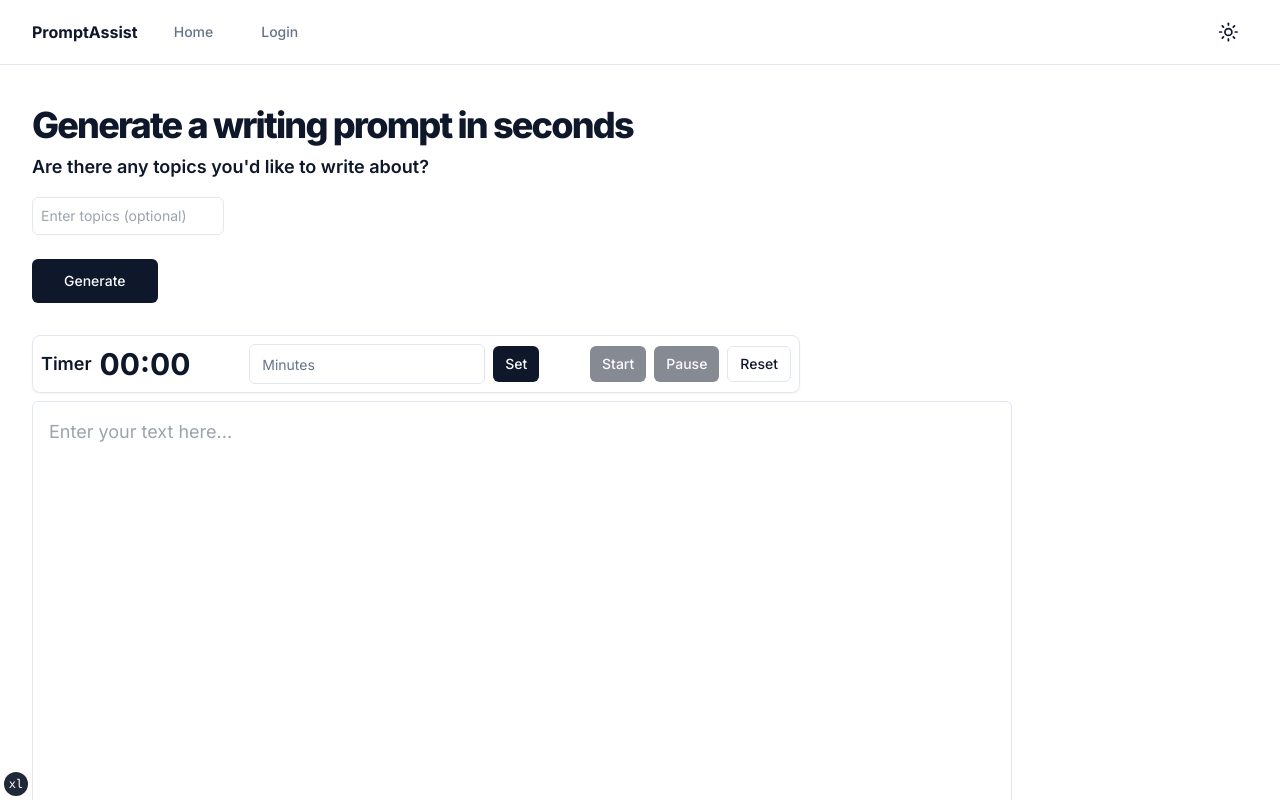
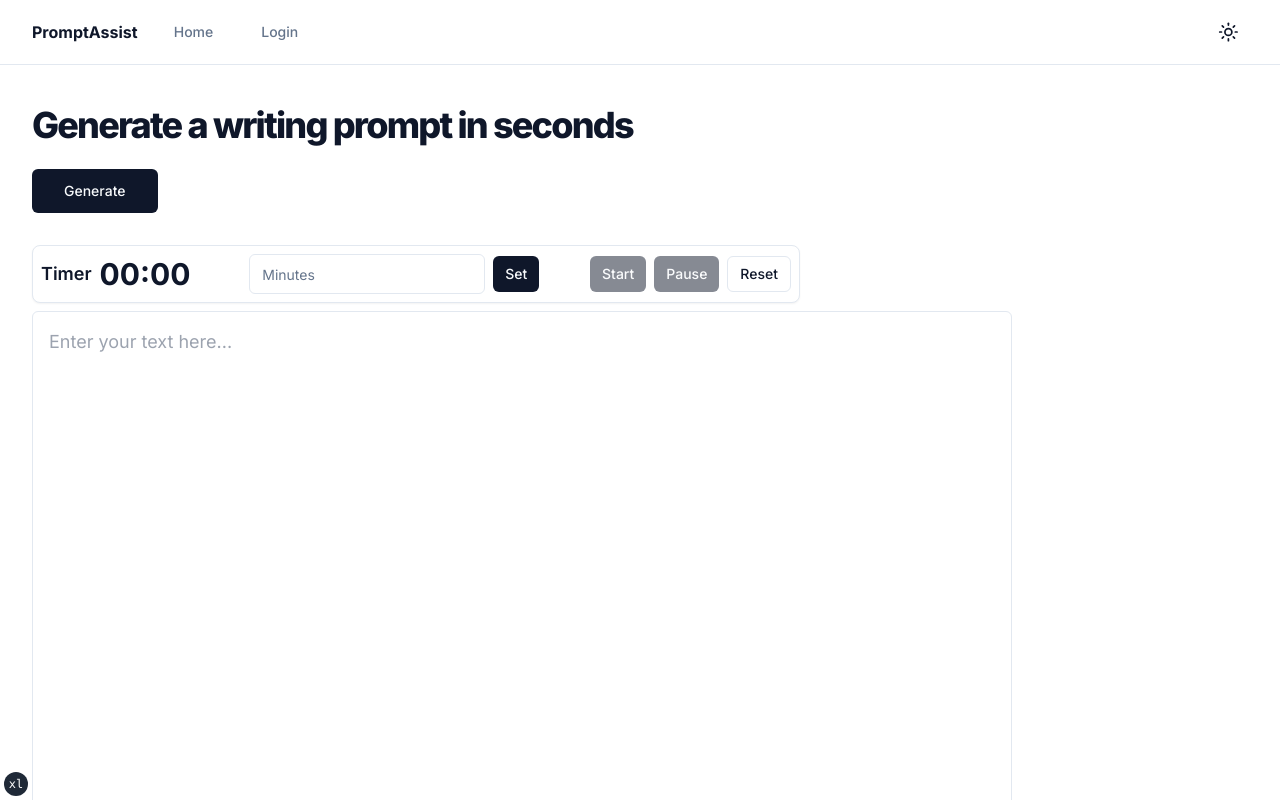
Before and after one commit to tomchamplin1/writing-assistant, a Next.js app: page / in a window 1280 px wide. Shown: the top 800 px of the page. Built offline with nearby package versions, Linux system fonts and the light colour scheme; no server answers.

Commit message:
Remove topics

```diff
--- a/app/page.jsx
+++ b/app/page.jsx
@@ -59,7 +59,7 @@ export default function IndexPage() {
         <h1 className="text-3xl font-extrabold leading-tight tracking-tighter md:text-4xl">
           Generate a writing prompt in seconds
         </h1>
-        <h2 className="mb-2 text-lg font-semibold">
+        {/* <h2 className="mb-2 text-lg font-semibold">
           Are there any topics you&apos;d like to write about?
         </h2>
         <input
@@ -69,7 +69,7 @@ export default function IndexPage() {
           placeholder="Enter topics (optional)"
           className="w-48 rounded-md border p-2 text-sm focus:outline-none focus:ring-2 focus:ring-blue-500"
           aria-label="Writing topics"
-        />
+        /> */}
         <GenerateButton onDataGenerated={handleDataGenerated} />
         <Timer />
         <div className="flex min-h-screen w-full flex-col">
```
